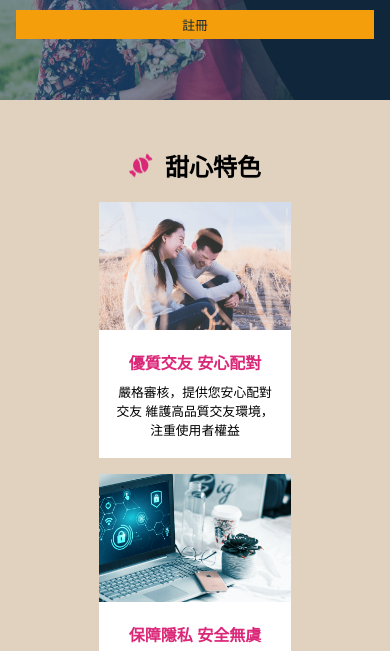
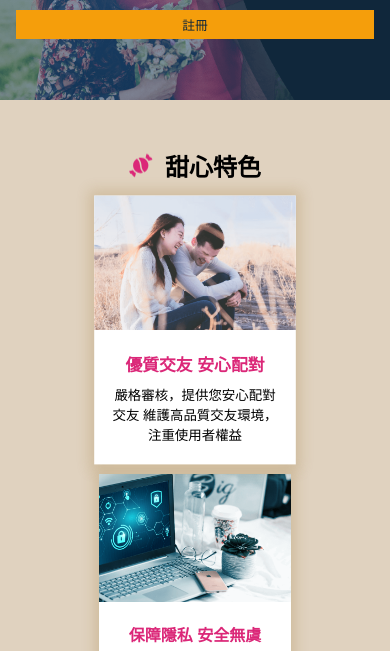
Before and after one commit to Hong-liyen/sweet, a plain HTML site: page index.html in a window 390 px wide. In both pictures the pointer is over the element 195 px from the left and 508 px from the top of the page. Shown: the part 178-829 px from the top of the page. Drawn offline with Linux system fonts and the light colour scheme.

Commit message:
Update style.css

```diff
--- a/style.css
+++ b/style.css
@@ -65,6 +65,7 @@ h4, h5, span, .vip_exp .active .price  {
     width: 12em;
     flex-direction: column;
     margin-right: 1em;
+    box-shadow: 0 0 12px 5px rgba(145, 105, 30, 0.2);
 }
 
 .box:last-child {
@@ -73,7 +74,7 @@ h4, h5, span, .vip_exp .active .price  {
 
 .box:hover, .icon img:hover {
     transform: scale(1.05);
-    transition: .5s ease-in;
+    transition: .3s ease-in;
 }
 
 .icon {
@@ -85,7 +86,7 @@ h4, h5, span, .vip_exp .active .price  {
     display: block;
     width: 12em;
     margin: 0 auto;
-    color: #DAD3C6;
+    color: #dbd4c7;
     background-color: #DB2778;
     padding: .5em 0;
 }
@@ -361,10 +362,6 @@ h4, h5, span, .vip_exp .active .price  {
         margin-bottom: 1em;
     }
 
-    .box:hover, .icon img:hover {
-        transform: scale(1);
-    }
-
     .container, .more {
         width: 100%;
     }
```
